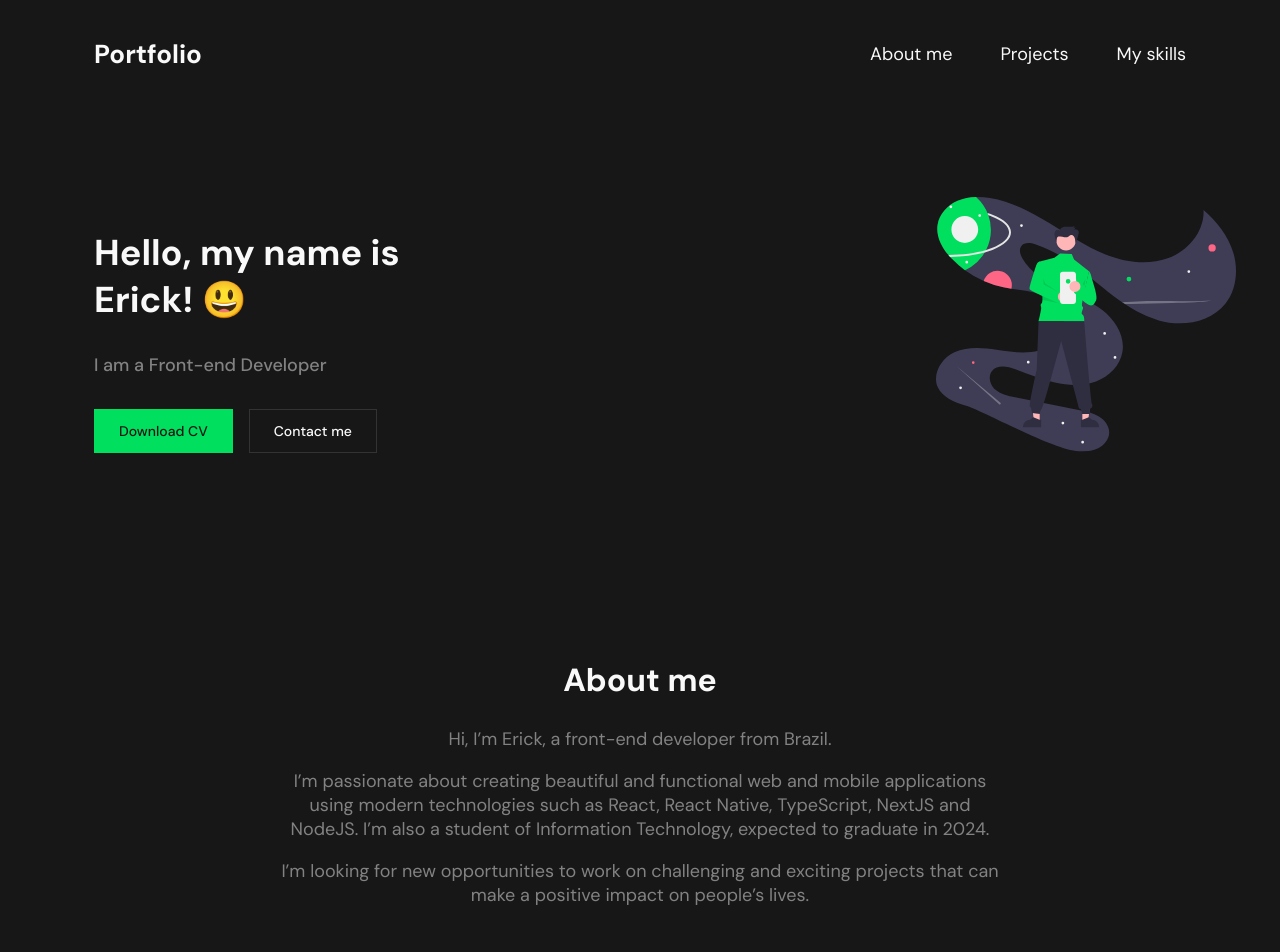
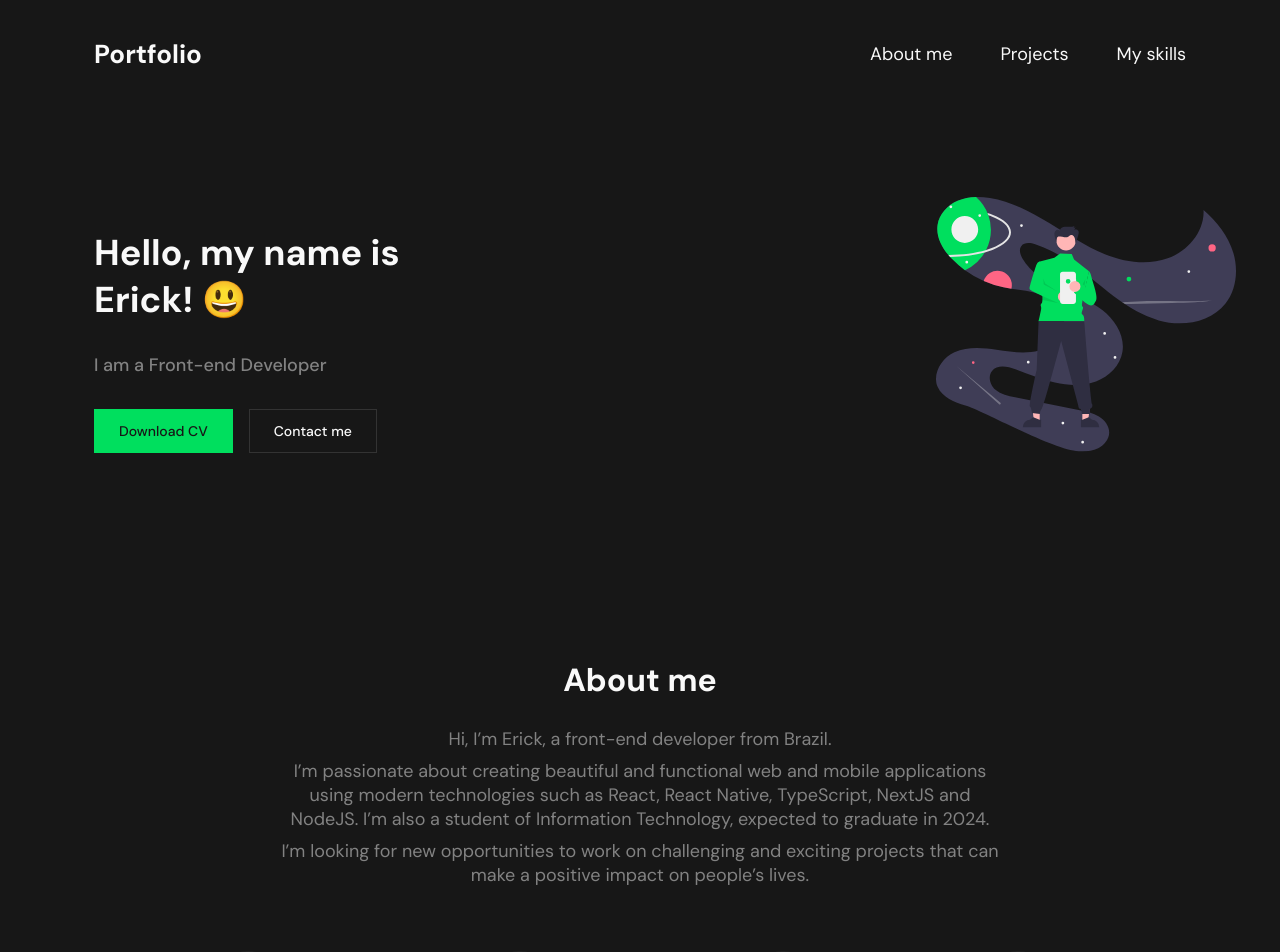
Before and after one commit to erickgust/portfolio, a React (Vite) app: page / in a window 1280 px wide. Shown: the top 952 px of the page. Built offline with nearby package versions, Linux system fonts and the light colour scheme.

Commit message:
fix: console error about p tag

```diff
--- a/src/about/about-styles.ts
+++ b/src/about/about-styles.ts
@@ -22,6 +22,11 @@ export const Desc = styled.p`
   text-align: center;
   max-width: 72rem;
   margin: 0;
+
+  > span {
+    margin: 0.8rem 0;
+    display: block;
+  }
 `
 
 export const ContactContainer = styled.article`
--- a/src/about/about.tsx
+++ b/src/about/about.tsx
@@ -53,9 +53,9 @@ export function About () {
 
         <S.Desc>
           {t('aboutMe.desc')}
-          <p />
-          {t('aboutMe.desc2')}
-          <p />
+          <span>
+            {t('aboutMe.desc2')}
+          </span>
           {t('aboutMe.desc3')}
         </S.Desc>
       </S.Div>
```
